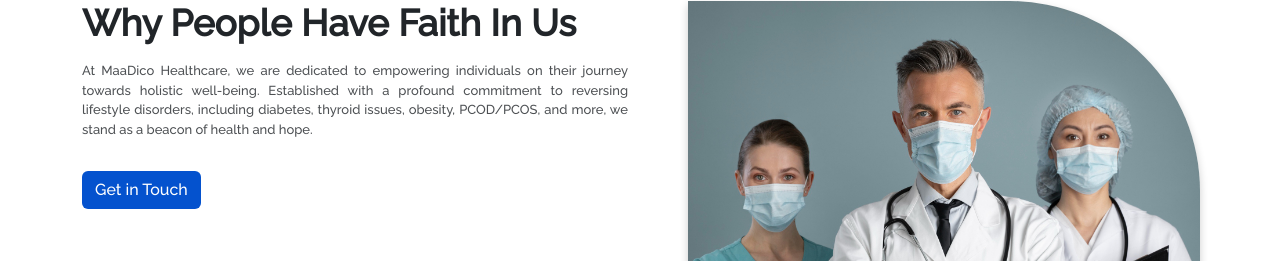
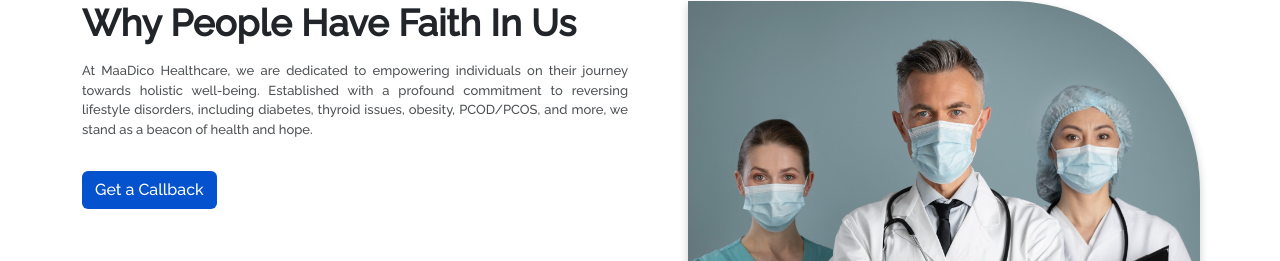
Before and after one commit to Maadico/yoga-frontend, a React (Create React App) app: page / in a window 1280 px wide. Shown: the part 745-1006 px from the top of the page. Built offline with nearby package versions, Linux system fonts and the light colour scheme.

Commit message:
Update About.jsx

```diff
--- a/src/components/layout/About.jsx
+++ b/src/components/layout/About.jsx
@@ -26,7 +26,7 @@ const About = () => {
                   href="/contact"
                   className="m-auto mt-2 btn Appointment2 aboutBtnSmall"
                 >
-                  Get in Touch
+                  Get a Callback
                 </a>
               </div>
             </div>
```
